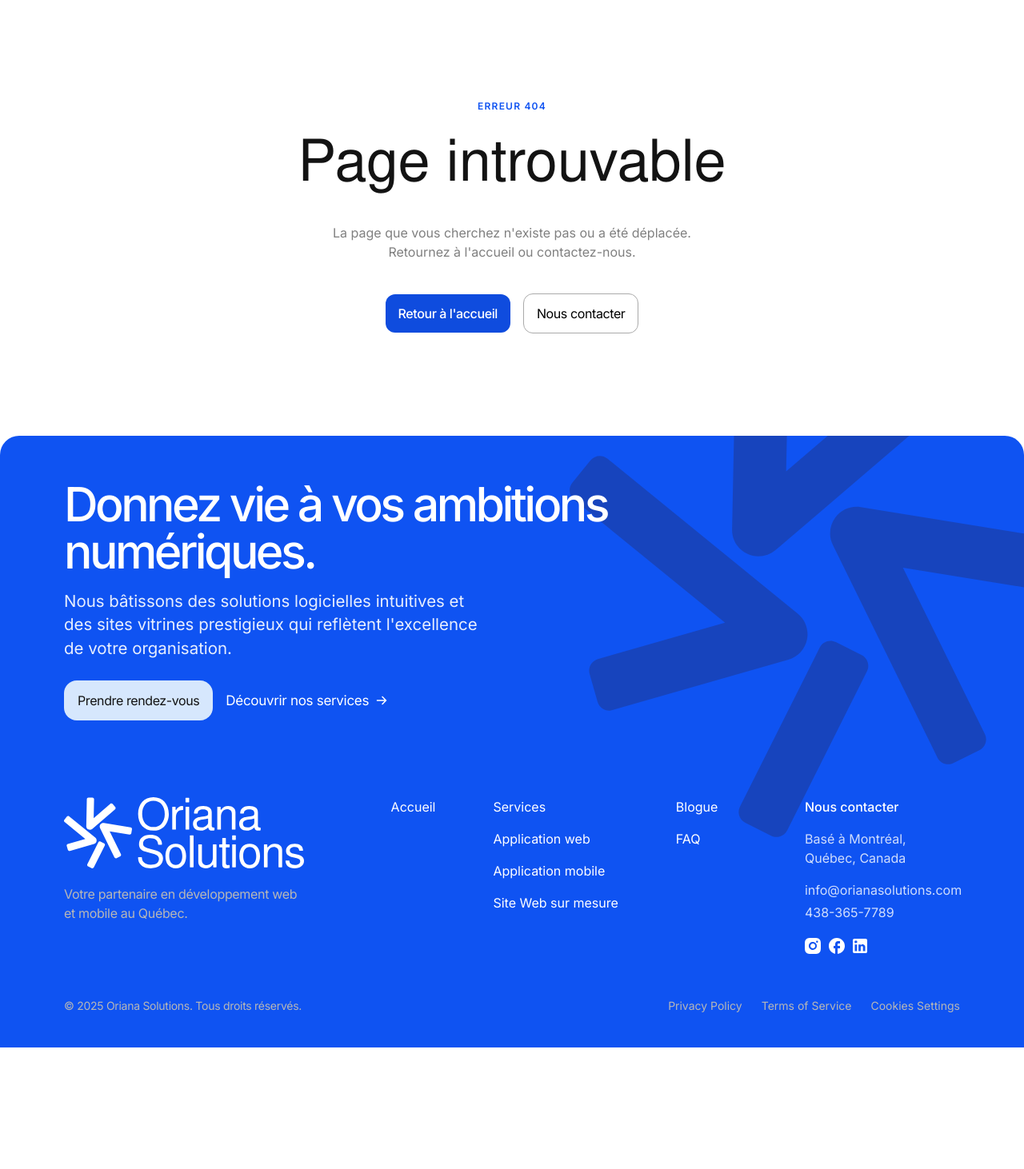
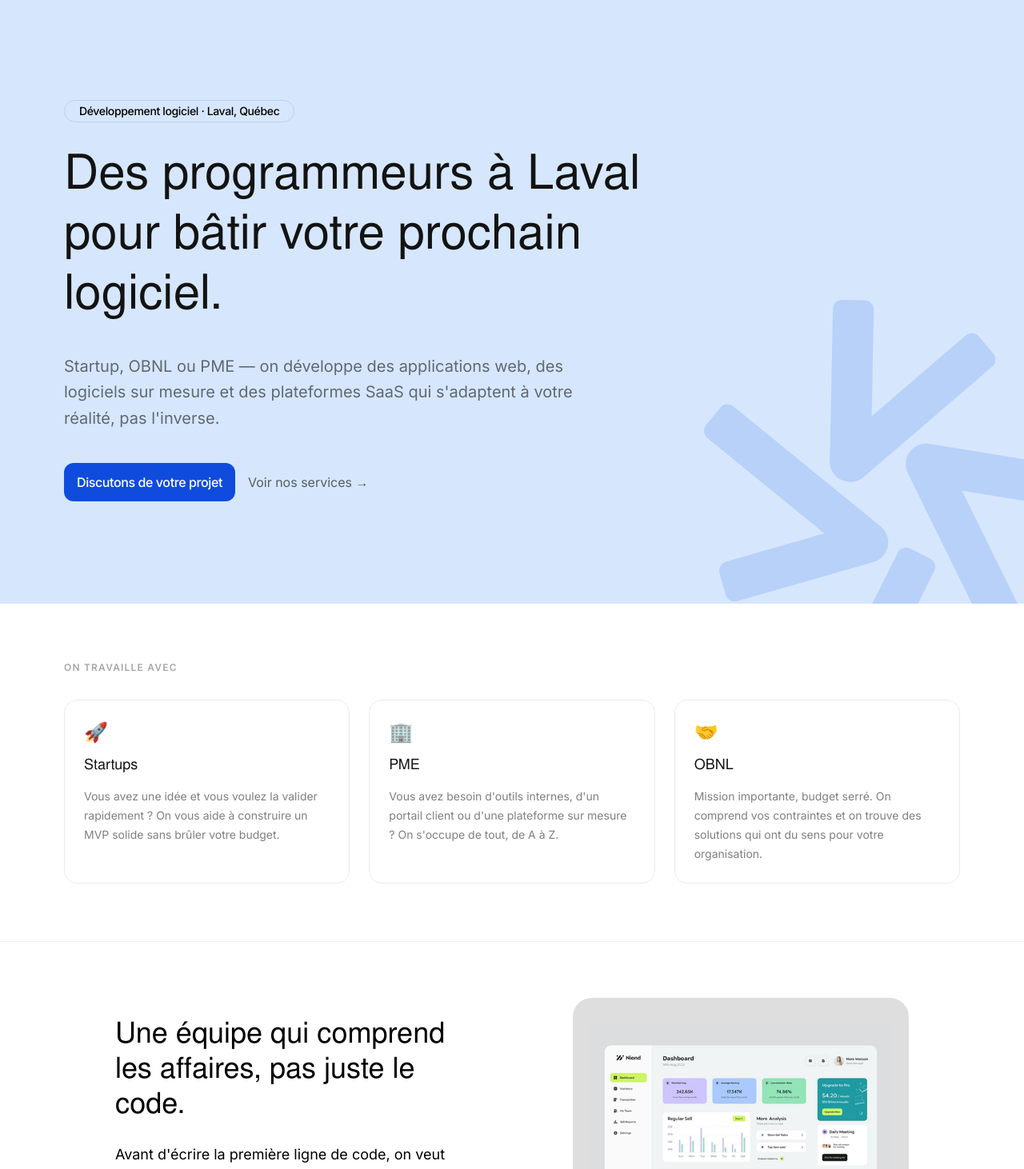
Before and after one commit to MathieuGames/orianasolutions-website, a Next.js app: page /developpement-logiciel-laval in a window 1280 px wide. Before the commit this address had no page. Shown: the part 80-1542 px from the top of the page at 80% size. Before the commit the page ends 1390 px from the top, so only its background shows below. Built offline with nearby package versions, Linux system fonts and the light colour scheme.

Commit message:
feat: add Laval landing page + footer link + sitemap entry

```diff
--- /dev/null
+++ b/app/developpement-logiciel-laval/page.tsx
@@ -0,0 +1,193 @@
+import type { Metadata } from "next";
+import Image from "next/image";
+import Link from "next/link";
+import Navbar from "@/components/shared/navbar";
+import Footer from "@/components/shared/footer";
+import Button from "@/components/ui/button";
+import Tag from "@/components/ui/tag";
+import Container from "@/components/shared/container";
+import DynamicServiceSection from "@/components/service/dynamic-service-section";
+import ProcessSection from "@/components/service/process-section";
+import WhyUsSection from "@/components/service/why-us-section";
+import RealisationsSection from "@/components/case-study/realisation-section";
+import LogosMarquee from "@/components/ui/logos-marquee";
+import ServiceFAQ from "@/components/service/faq-section";
+
+export const metadata: Metadata = {
+  title: "Développement logiciel à Laval — Application web, SaaS & logiciel sur mesure | Oriana Solutions",
+  description:
+    "Programmeurs et développeurs à Laval. On bâtit des applications web, des logiciels sur mesure et des plateformes SaaS pour les startups, OBNL et PME de Laval et de la région.",
+  openGraph: {
+    title: "Développement logiciel à Laval | Oriana Solutions",
+    description:
+      "Développeurs à Laval spécialisés en application web, SaaS et logiciel sur mesure pour startups, OBNL et PME.",
+    url: "https://orianasolutions.com/developpement-logiciel-laval",
+  },
+};
+
+const clients = [
+  {
+    label: "Startups",
+    icon: "🚀",
+    description: "Vous avez une idée et vous voulez la valider rapidement ? On vous aide à construire un MVP solide sans brûler votre budget.",
+  },
+  {
+    label: "PME",
+    icon: "🏢",
+    description: "Vous avez besoin d'outils internes, d'un portail client ou d'une plateforme sur mesure ? On s'occupe de tout, de A à Z.",
+  },
+  {
+    label: "OBNL",
+    icon: "🤝",
+    description: "Mission importante, budget serré. On comprend vos contraintes et on trouve des solutions qui ont du sens pour votre organisation.",
+  },
+];
+
+export default function LavalPage() {
+  return (
+    <>
+      <div className="sticky top-0 z-50">
+        <Navbar />
+      </div>
+
+      {/* Hero */}
+      <div className="relative overflow-hidden bg-primary-light">
+        {/* Watermark logo */}
+        <div className="absolute -right-20 -bottom-10 2xl:-bottom-44 w-[340px] h-[310px] md:w-[480px] xl:h-[420px] 2xl:w-[680px] 2xl:h-[680px] pointer-events-none select-none">
+          <Image
+            src="/svg/Logo_Oriana_Symbole_Noir.svg"
+            alt=""
+            aria-hidden
+            width={900}
+            height={900}
+            className="w-full"
+            style={{
+              filter: "invert(27%) sepia(96%) saturate(1800%) hue-rotate(210deg) brightness(98%) contrast(88%)",
+              opacity: 0.18,
+            }}
+            priority
+          />
+        </div>
+
+        <Container className="relative z-10 py-20! md:py-32!">
+          <div className="flex flex-col items-start gap-6 md:gap-8 max-w-3xl">
+            <Tag>Développement logiciel · Laval, Québec</Tag>
+
+            <h1 className="font-heading font-normal text-[40px] sm:text-5xl xl:text-6xl 2xl:text-7xl text-heading leading-tight">
+              Des programmeurs à Laval pour bâtir votre prochain logiciel.
+            </h1>
+
+            <p className="text-base md:text-xl text-black/55 leading-relaxed max-w-2xl">
+              Startup, OBNL ou PME — on développe des applications web, des logiciels sur mesure et des plateformes SaaS qui s&apos;adaptent à votre réalité, pas l&apos;inverse.
+            </p>
+
+            <div className="flex flex-col sm:flex-row items-start sm:items-center gap-3 sm:gap-4 w-full sm:w-auto mt-2">
+              <Button href="/contact">
+                Discutons de votre projet
+              </Button>
+              <Link
+                href="#services"
+                className="inline-flex items-center gap-1.5 text-black/60 text-base hover:text-black transition-colors"
+              >
+                Voir nos services →
+              </Link>
+            </div>
+          </div>
+        </Container>
+      </div>
+
+      {/* Who we work with */}
+      <div className="bg-white border-b border-black/6" id="services">
+        <Container className="py-14! md:py-18!">
+          <p className="text-xs font-semibold uppercase tracking-widest text-black/35 mb-8">
+            On travaille avec
+          </p>
+          <div className="grid grid-cols-1 sm:grid-cols-3 gap-6">
+            {clients.map(({ label, icon, description }) => (
+              <div
+                key={label}
+                className="flex flex-col gap-3 rounded-2xl border border-black/8 p-6 hover:border-primary/30 hover:shadow-sm transition-all"
+              >
+                <span className="text-2xl">{icon}</span>
+                <span className="font-heading font-normal text-lg text-heading">
+                  {label}
+                </span>
+                <p className="text-sm text-black/50 leading-6">
+                  {description}
+                </p>
+              </div>
+            ))}
+          </div>
+        </Container>
+      </div>
+
+      {/* Service sections */}
+      <DynamicServiceSection
+        title="Une équipe qui comprend les affaires, pas juste le code."
+        description="Avant d'écrire la première ligne de code, on veut comprendre votre clientèle, vos contraintes et vos objectifs. C'est comme ça qu'on livre des logiciels qui servent vraiment à quelque chose — et pas juste des fonctionnalités qui s'accumulent."
+        image="/png/service2.png"
+        reverse
+        priority
+      />
+
+      <DynamicServiceSection
+        title="Application web, SaaS ou logiciel — on gère tout."
+        description="Architecture, design, développement, tests, déploiement. Que ce soit une plateforme SaaS, un outil interne ou une application web sur mesure, nos développeurs prennent en charge chaque étape pour que vous puissiez vous concentrer sur ce qui compte vraiment."
+        image="/png/real5.png"
+        parentStyle="bg-primary-light"
+        className="pt-20"
+      />
+
+      <ProcessSection />
+      <WhyUsSection />
+      <RealisationsSection />
+      <LogosMarquee />
+
+      {/* FAQ */}
+      <ServiceFAQ
+        title={
+          <>
+            Questions fréquentes <br />
+            <span className="sm:block hidden">sur le développement logiciel à Laval</span>
+          </>
+        }
+        items={[
+          {
+            id: 1,
+            question: "Vous travaillez vraiment avec des entreprises à Laval ?",
+            answer:
+              "Oui. On travaille avec des clients à Laval, Montréal et partout au Québec. On peut se rencontrer en personne ou travailler entièrement à distance — c'est vous qui choisissez ce qui vous convient le mieux.",
+          },
+          {
+            id: 2,
+            question: "Vous travaillez avec de petites startups ou des OBNL qui ont un budget limité ?",
+            answer:
+              "Absolument. On a l'habitude de travailler avec des organisations qui n'ont pas des budgets illimités. On commence toujours par une phase d'analyse pour bien cerner vos priorités et livrer un MVP ou une première version utile sans exploser les coûts.",
+          },
+          {
+            id: 3,
+            question: "Quelle est la différence entre une application web et un logiciel sur mesure ?",
+            answer:
+              "Une application web est accessible directement dans un navigateur, sans installation. Un logiciel sur mesure peut être une application bureau, un outil interne, une API ou n'importe quelle solution numérique taillée pour vos processus. Dans les deux cas, on adapte la solution à ce dont vous avez vraiment besoin.",
+          },
+          {
+            id: 4,
+            question: "Combien coûte le développement d'une application web ou d'un logiciel à Laval ?",
+            answer:
+              "Ça dépend de la complexité du projet. Un MVP simple peut démarrer autour de **5 000 $**, une plateforme complète se situe généralement entre **10 000 $ et 30 000 $**, et les projets plus complexes vont au-delà. On vous fournit un devis détaillé après avoir bien compris votre projet.",
+          },
+          {
+            id: 5,
+            question: "On peut vous contacter pour une simple question ou une consultation ?",
+            answer:
+              "Oui, sans aucune obligation. On offre un premier appel gratuit de 15 minutes pour discuter de votre projet, répondre à vos questions et voir si on est le bon fit pour vous.",
+          },
+        ]}
+      />
+
+      <div id="contact">
+        <Footer />
+      </div>
+    </>
+  );
+}
--- a/app/sitemap.ts
+++ b/app/sitemap.ts
@@ -16,5 +16,6 @@ export default function sitemap(): MetadataRoute.Sitemap {
     { url: `${SITE_URL}/blog`, lastModified: new Date(), changeFrequency: "weekly", priority: 0.8 },
     { url: `${SITE_URL}/faq`, lastModified: new Date(), changeFrequency: "monthly", priority: 0.7 },
     { url: `${SITE_URL}/contact`, lastModified: new Date(), changeFrequency: "monthly", priority: 0.8 },
+    { url: `${SITE_URL}/developpement-logiciel-laval`, lastModified: new Date(), changeFrequency: "monthly", priority: 0.85 },
   ];
 }
--- a/data/navigation.ts
+++ b/data/navigation.ts
@@ -12,6 +12,7 @@ export const navColumns = [
       { label: "Application web", href: "/application-web" },
       { label: "Application mobile", href: "/developpement-application-mobile" },
       { label: "Site Web sur mesure", href: "/site-web-sur-mesure" },
+      { label: "Développement à Laval", href: "/developpement-logiciel-laval" },
     ],
   },
   {
```
